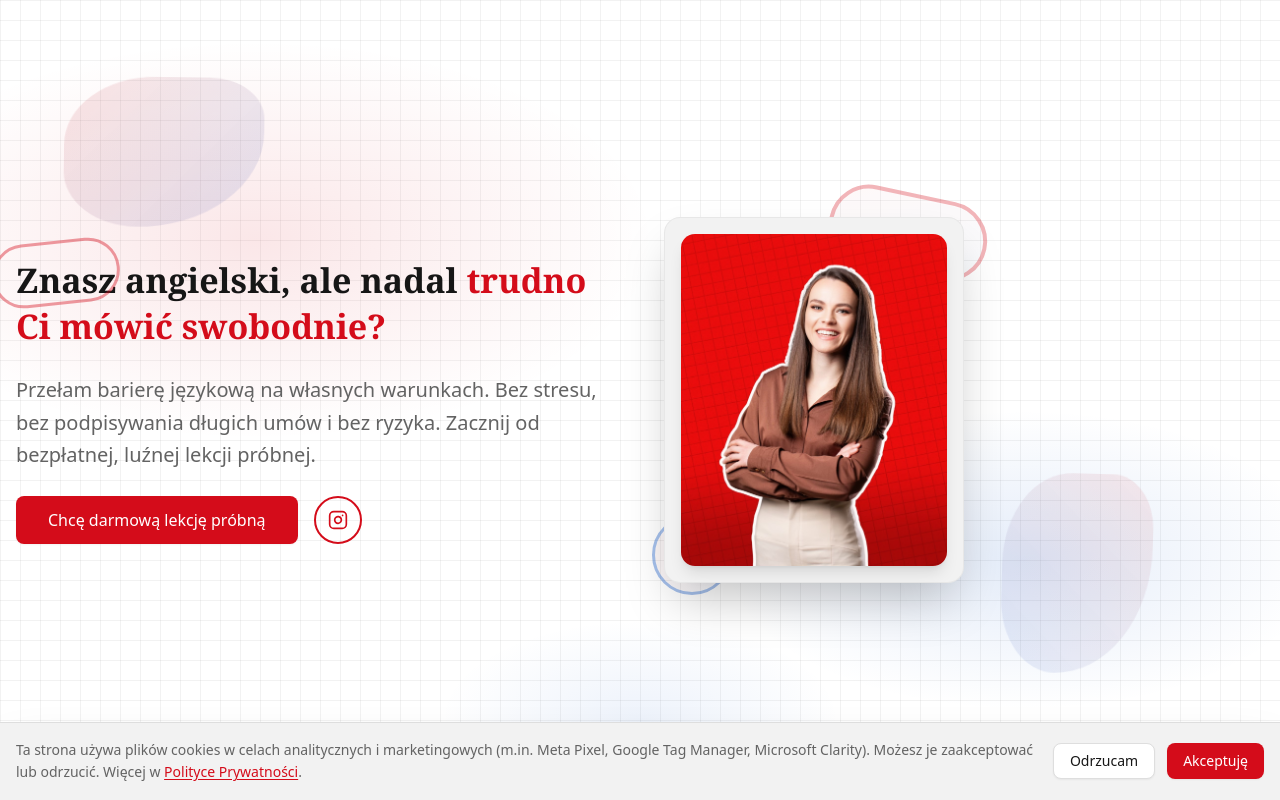
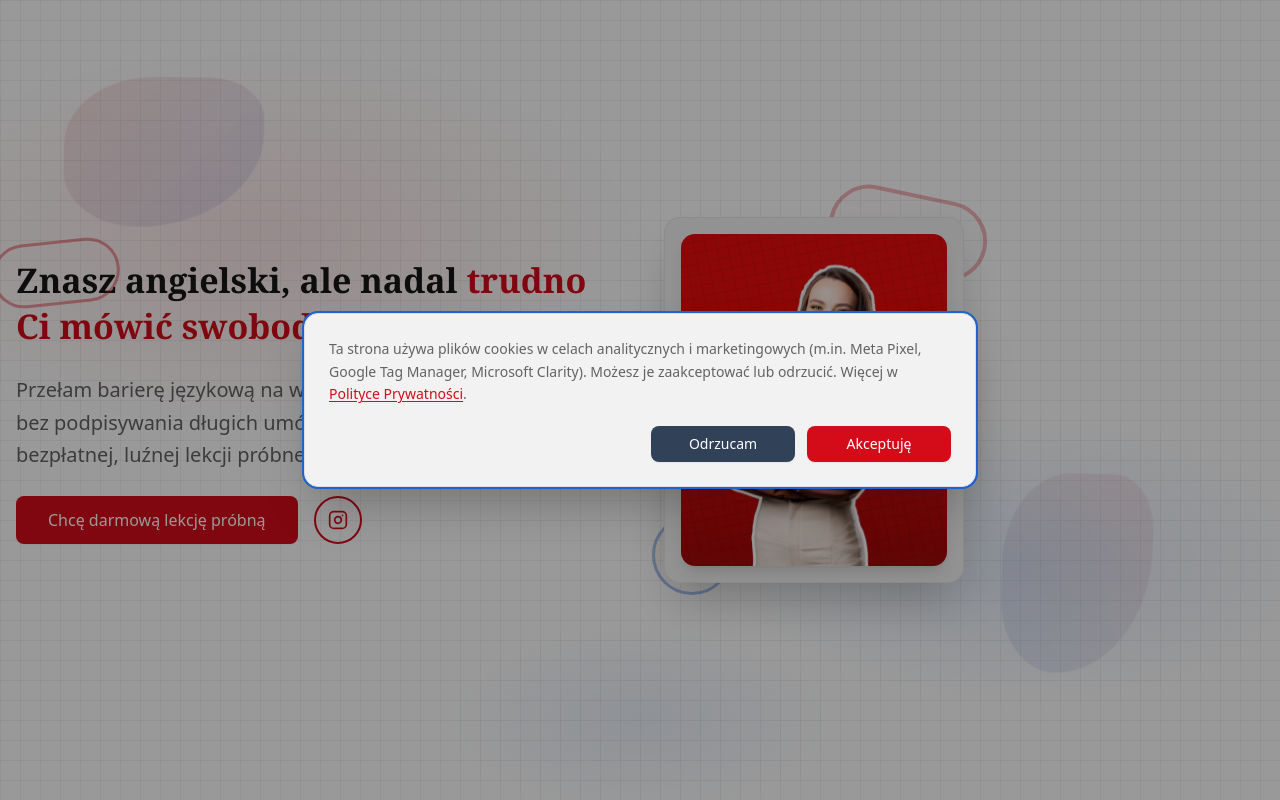
Before and after one commit to davedaslave32123/v0-language-school-website, a Next.js app: page / in a window 1280 px wide. Shown: the top 800 px of the page. Built offline with nearby package versions, Linux system fonts and the light colour scheme; a web font is replaced by a local one.

Commit message:
Center the cookie consent modal
Block background interaction and improve keyboard focus handling while keeping accept and reject choices visually balanced.

Co-authored-by: Cursor <cursoragent@cursor.com>

```diff
--- a/components/cookie-consent-banner.tsx
+++ b/components/cookie-consent-banner.tsx
@@ -1,12 +1,13 @@
 "use client"
 
-import { useEffect, useState } from "react"
+import { useEffect, useRef, useState, type KeyboardEvent } from "react"
 import Link from "next/link"
 import { Button } from "@/components/ui/button"
 import { CONSENT_EVENT, getConsent, setConsent, type ConsentValue } from "@/lib/consent"
 
 export function CookieConsentBanner() {
   const [visible, setVisible] = useState(false)
+  const dialogRef = useRef<HTMLDivElement>(null)
 
   useEffect(() => {
     setVisible(getConsent() === null)
@@ -20,11 +21,60 @@ export function CookieConsentBanner() {
     return () => window.removeEventListener(CONSENT_EVENT, handleConsentChange)
   }, [])
 
+  useEffect(() => {
+    if (!visible) return
+
+    const previousOverflow = document.body.style.overflow
+    const previouslyFocusedElement = document.activeElement as HTMLElement | null
+    document.body.style.overflow = "hidden"
+    dialogRef.current?.focus()
+
+    return () => {
+      document.body.style.overflow = previousOverflow
+      previouslyFocusedElement?.focus()
+    }
+  }, [visible])
+
+  const handleDialogKeyDown = (event: KeyboardEvent<HTMLDivElement>) => {
+    if (event.key !== "Tab") return
+
+    const focusableElements = dialogRef.current?.querySelectorAll<HTMLElement>(
+      'a[href], button:not([disabled]), [tabindex]:not([tabindex="-1"])',
+    )
+
+    if (!focusableElements?.length) return
+
+    const firstElement = focusableElements[0]
+    const lastElement = focusableElements[focusableElements.length - 1]
+
+    if (
+      event.shiftKey &&
+      (document.activeElement === firstElement || document.activeElement === dialogRef.current)
+    ) {
+      event.preventDefault()
+      lastElement.focus()
+    } else if (!event.shiftKey && document.activeElement === lastElement) {
+      event.preventDefault()
+      firstElement.focus()
+    }
+  }
+
   if (!visible) return null
 
   return (
-    <div className="fixed bottom-0 left-0 right-0 z-50 border-t border-border bg-card shadow-2xl">
-      <div className="container mx-auto flex flex-col gap-4 px-4 py-4 sm:flex-row sm:items-center sm:justify-between">
+    <>
+      <div className="fixed inset-0 z-40 bg-black/40" aria-hidden="true" />
+      <div className="fixed inset-0 z-50 flex items-center justify-center p-4 sm:p-6">
+        <div
+          ref={dialogRef}
+          role="dialog"
+          aria-modal="true"
+          aria-label="Zgoda na pliki cookie"
+          tabIndex={-1}
+          onKeyDown={handleDialogKeyDown}
+          className="w-full max-w-2xl rounded-xl border border-border bg-card p-5 shadow-2xl outline-none focus-visible:ring-2 focus-visible:ring-ring sm:p-6"
+        >
+          <div className="flex flex-col gap-5">
             <p className="text-sm text-muted-foreground leading-relaxed">
               Ta strona używa plików cookies w celach analitycznych i marketingowych (m.in. Meta
               Pixel, Google Tag Manager, Microsoft Clarity). Możesz je zaakceptować lub odrzucić.
@@ -34,13 +84,17 @@ export function CookieConsentBanner() {
               </Link>
               .
             </p>
-        <div className="flex flex-shrink-0 gap-3">
-          <Button type="button" variant="outline" onClick={() => setConsent("denied")}>
+            <div className="flex flex-col gap-3 sm:flex-row sm:justify-end">
+              <Button
+                type="button"
+                className="w-full bg-slate-700 text-white hover:bg-slate-700/90 sm:min-w-36 sm:w-auto"
+                onClick={() => setConsent("denied")}
+              >
                 Odrzucam
               </Button>
               <Button
                 type="button"
-            className="bg-primary hover:bg-primary/90 text-primary-foreground"
+                className="w-full bg-primary text-primary-foreground hover:bg-primary/90 sm:min-w-36 sm:w-auto"
                 onClick={() => setConsent("granted")}
               >
                 Akceptuję
@@ -48,5 +102,7 @@ export function CookieConsentBanner() {
             </div>
           </div>
         </div>
+      </div>
+    </>
   )
 }
```
Lines whose indentation alone changed are shown as unchanged.
